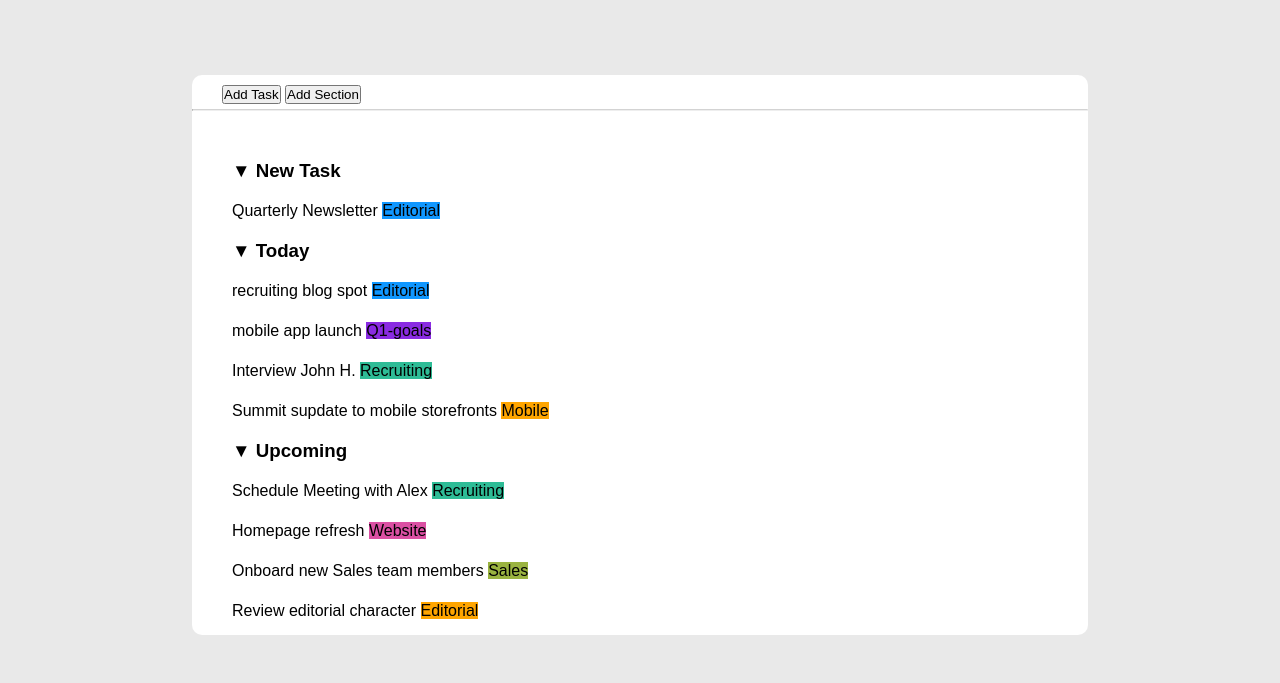
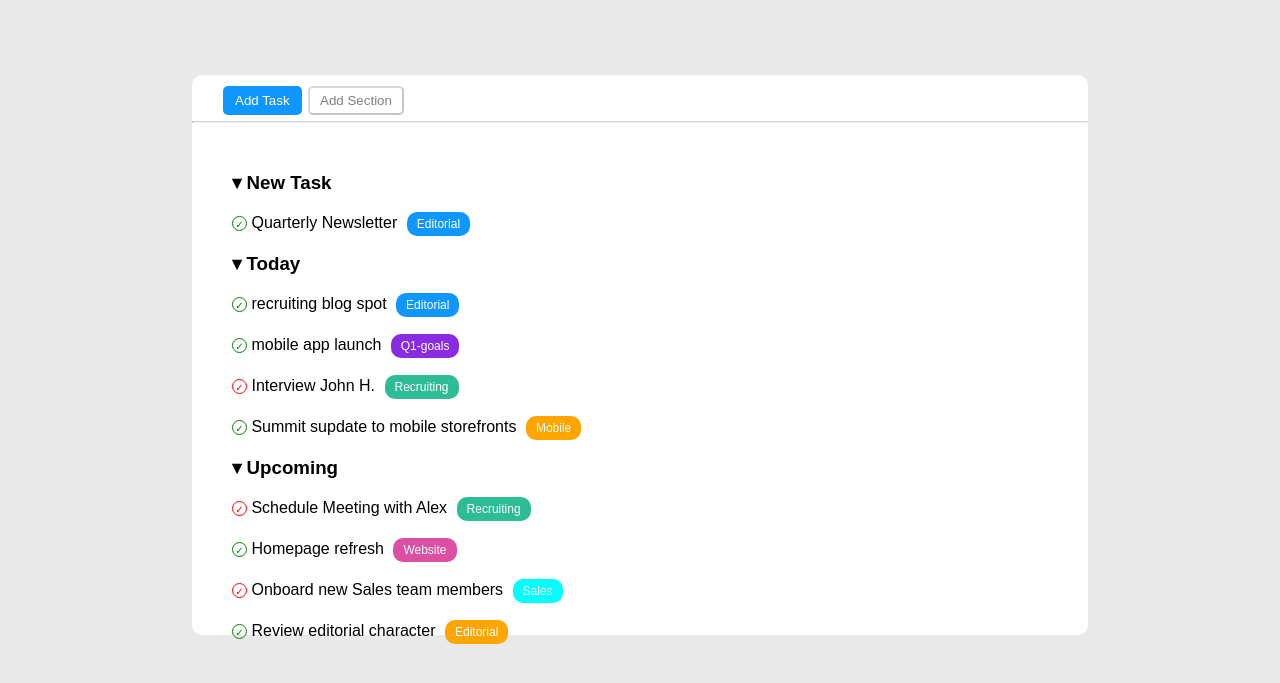
Before and after one commit to Serena-Dong/html-css-toboolist, a plain HTML site: page index.html in a window 1280 px wide. Shown: the part 45-728 px from the top of the page. Drawn offline with Linux system fonts and the light colour scheme.

Commit message:
post lezione

```diff
--- a/index.html
+++ b/index.html
@@ -23,33 +23,53 @@
                 <nav>
                     <div id="buttons">
 
-                        <input type="button" value="Add Task" id="button-one">
-                        <input type="button" value="Add Section" id="button-two">
+                        <input type="button" value="Add Task" class="btn button-one">
+                        <input type="button" value="Add Section" class="btn button-two">
 
                     </div>
                     <hr>
                 </nav>
                 <!-- CONTENUTO -->
                 <section>
-                    <h3>&#9660; New Task</h3>
-                    <ul>
-                        <li>Quarterly Newsletter <span class="blue">Editorial</span></li>
+                    <h3>&blacktriangledown; New Task</h3>
+                    <ul class="task-list">
+                        <li class="task-item">
+                            <span class="task-status done">&check;</span>
+                            <span class="task-text"> Quarterly Newsletter</span>
+                            <span class="blue badge">Editorial</span></li>
                     </ul>
 
-                    <h3>&#9660; Today</h3>
+                    <h3>&blacktriangledown; Today</h3>
                     <ul>
-                        <li>recruiting blog spot <span class="blue">Editorial</span></li>
-                        <li>mobile app launch <span class="violet">Q1-goals</span></li>
-                        <li class="nope">Interview John H. <span class="turquoise">Recruiting</span></li>
-                        <li>Summit supdate to mobile storefronts <span class="orange">Mobile</span></li>
+                        <li>
+                            <span class="task-status done">&check;</span>
+                            recruiting blog spot <span class="blue badge">Editorial</span></li>
+                        <li>
+                            <span class="task-status done">&check;</span>
+                            mobile app launch <span class="violet badge">Q1-goals</span></li>
+                        <li>
+                            <span class="task-status undone">&check;</span>
+                            Interview John H.
+                            <span class="turquoise badge">Recruiting</span></li>
+                        <li>
+                            <span class="task-status done">&check;</span>
+                            Summit supdate to mobile storefronts <span class="orange badge">Mobile</span></li>
                     </ul>
 
-                    <h3>&#9660; Upcoming</h3>
+                    <h3>&blacktriangledown; Upcoming</h3>
                     <ul>
-                        <li class="nope">Schedule Meeting with Alex <span class="turquoise">Recruiting</span></li>
-                        <li>Homepage refresh <span class="fuchsia">Website</span></li>
-                        <li class="nope">Onboard new Sales team members <span class="green">Sales</span></li>
-                        <li>Review editorial character <span class="orange">Editorial</span></li>
+                        <li>
+                            <span class="task-status undone">&check;</span>
+                            Schedule Meeting with Alex <span class="turquoise badge">Recruiting</span></li>
+                        <li>
+                            <span class="task-status done">&check;</span>
+                            Homepage refresh <span class="fuchsia badge">Website</span></li>
+                        <li>
+                            <span class="task-status undone">&check;</span>
+                            Onboard new Sales team members <span class="badge">Sales</span></li>
+                        <li>
+                            <span class="task-status done">&check;</span>
+                            Review editorial character <span class="orange badge">Editorial</span></li>
                     </ul>
                 </section>
             </div>
```
